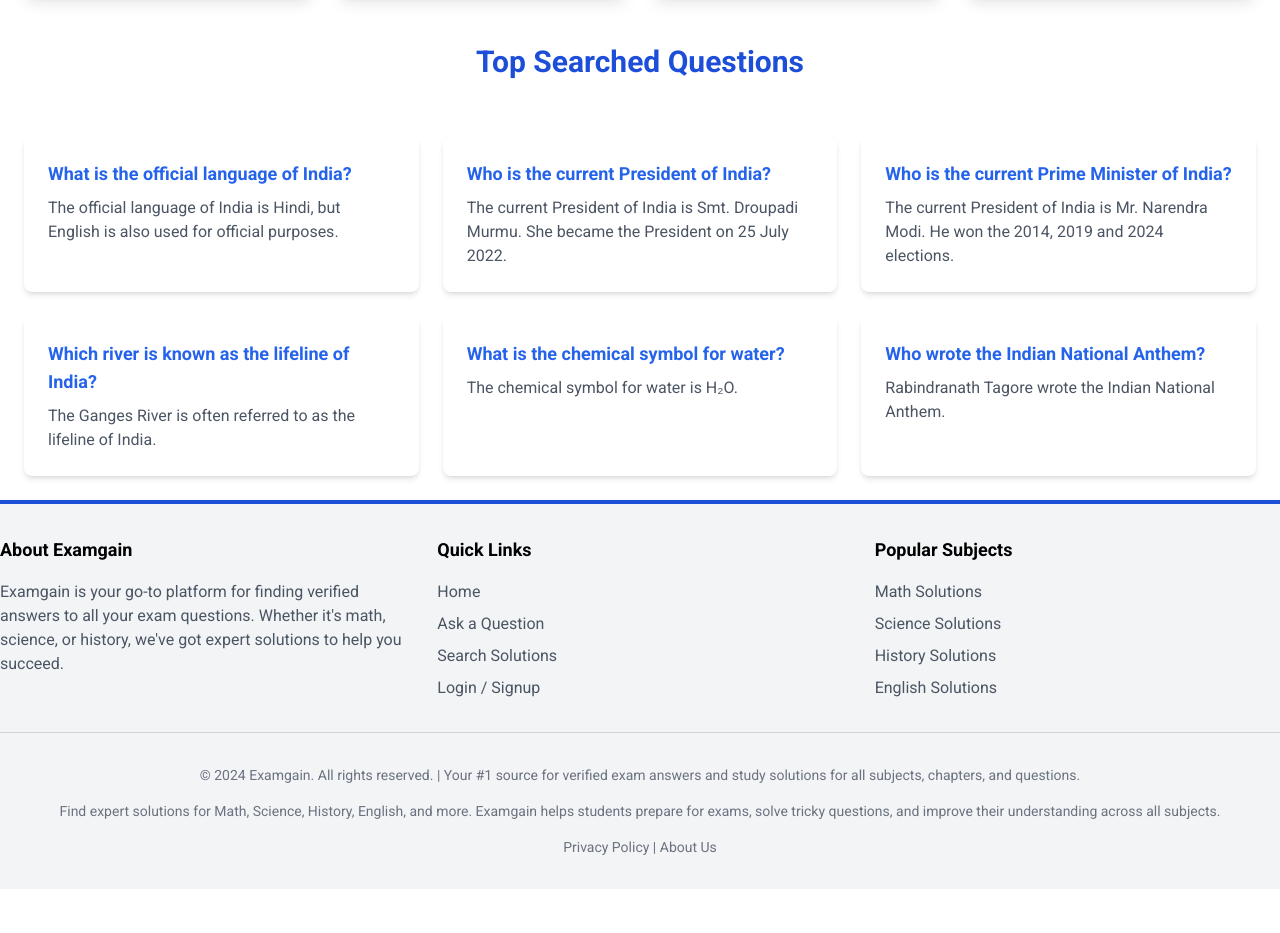
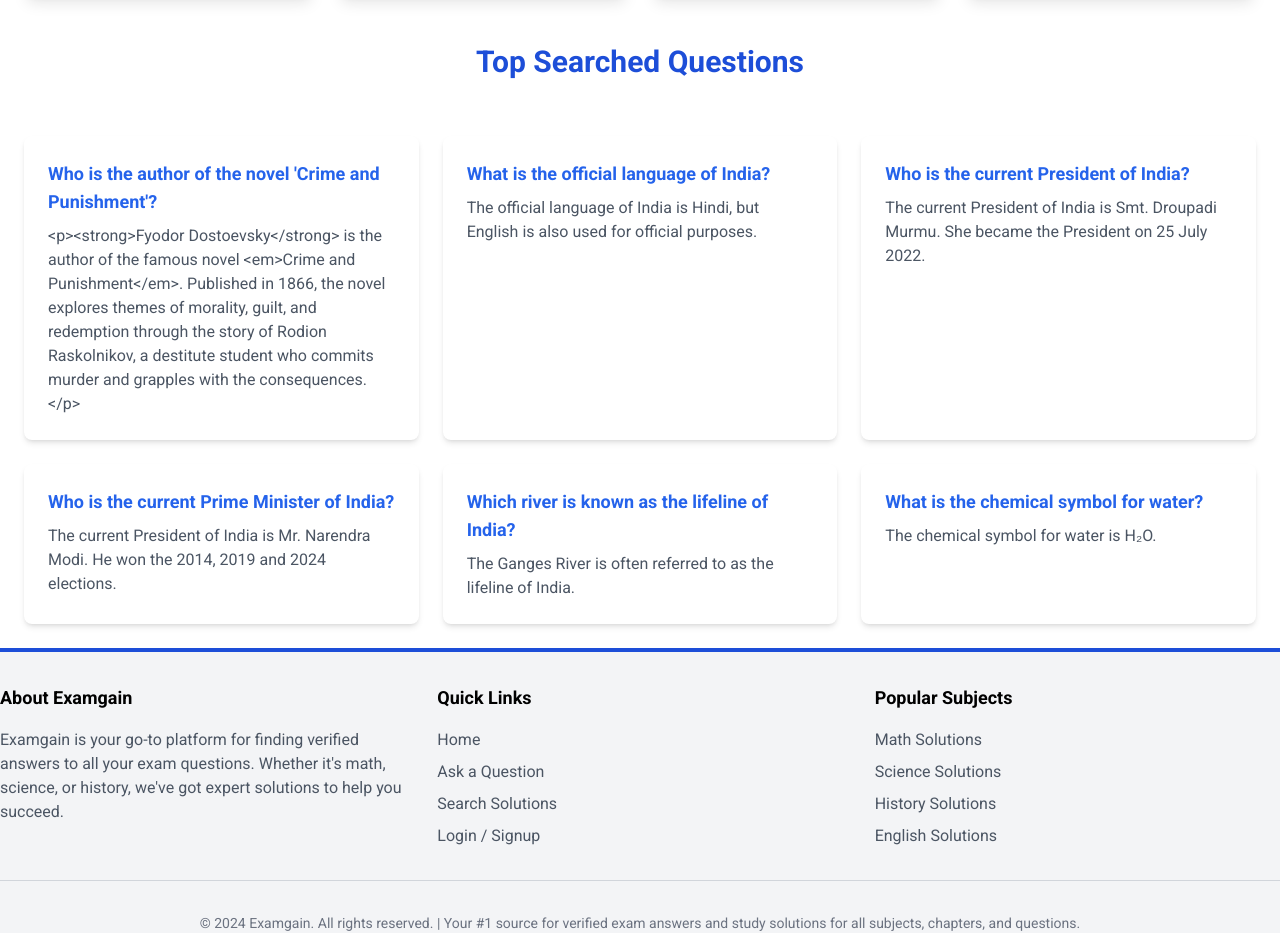
Before and after one commit to PatelAbhay550/examgain, a Next.js app: page / in a window 1280 px wide. Shown: the part 1020-1953 px from the top of the page. Before the commit the page ends 1909 px from the top, so only its background shows below. Built offline with nearby package versions, Linux system fonts and the light colour scheme.

Commit message:
Update suggestions.js

```diff
--- a/data/suggestions.js
+++ b/data/suggestions.js
@@ -1,5 +1,16 @@
 export const suggestions = [
-  // Easy Level
+ {
+  "question": "Who is the author of the novel 'Crime and Punishment'?",
+  "answer": "<p><strong>Fyodor Dostoevsky</strong> is the author of the famous novel <em>Crime and Punishment</em>. Published in 1866, the novel explores themes of morality, guilt, and redemption through the story of Rodion Raskolnikov, a destitute student who commits murder and grapples with the consequences.</p>",
+  "slug": "who-is-the-author-of-crime-and-punishment",
+  "tags": [
+    "ssc",
+    "literature",
+    "novel",
+    "crime and punishment",
+    "fyodor dostoevsky"
+  ]
+},
   {
     question: "What is the official language of India?",
     answer:
```
